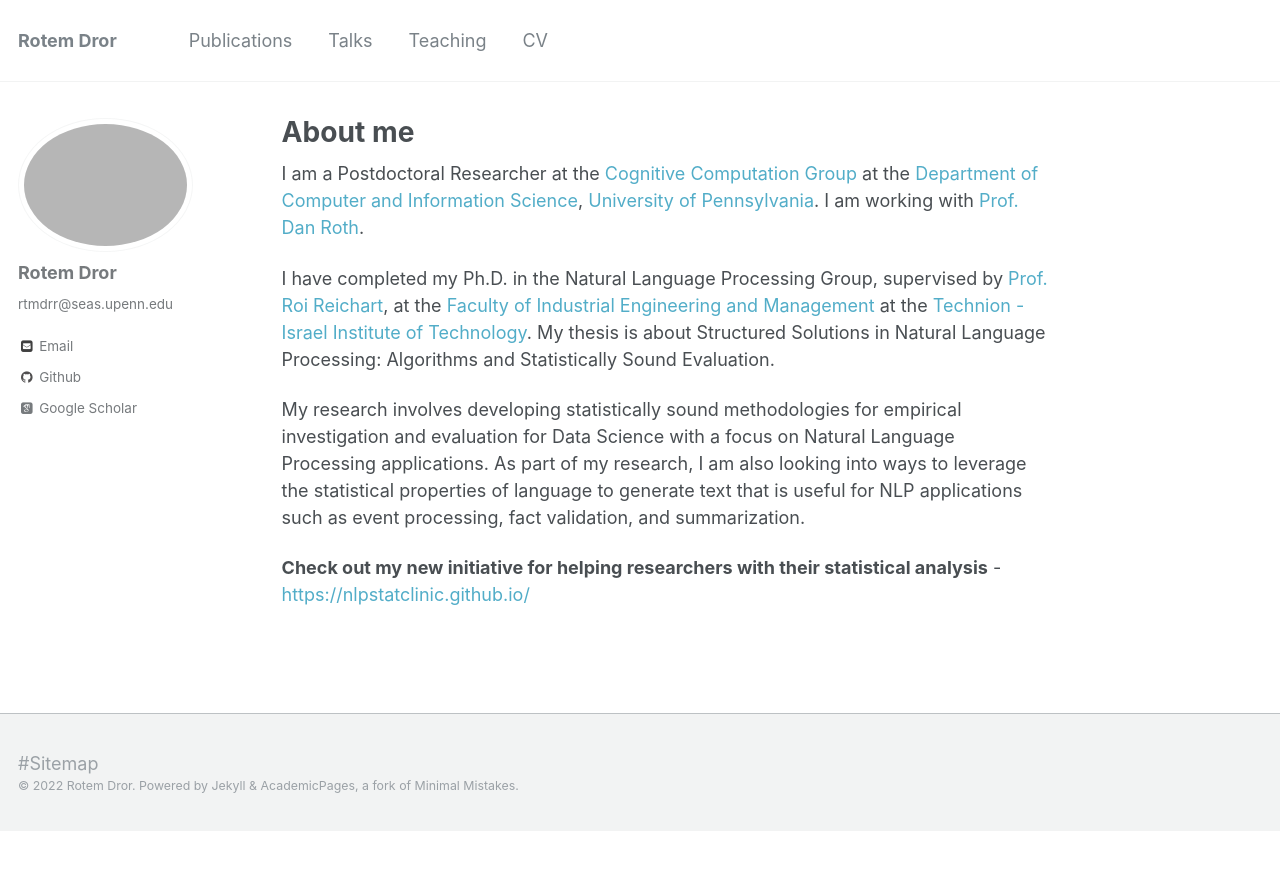
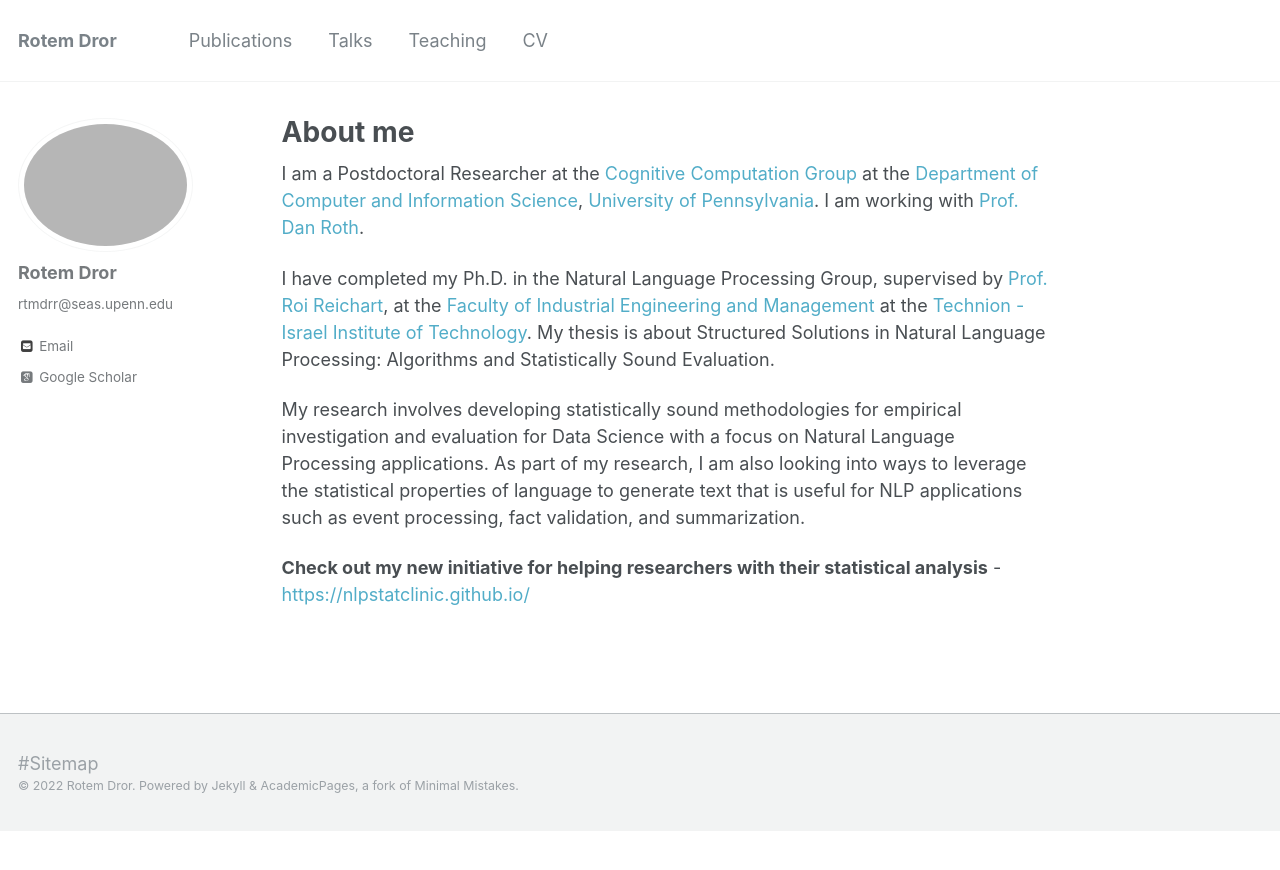
Before and after one commit to rtmdrr/rtmdrr.github.io, a Jekyll site: the page built from _pages/about.md, in a window 1280 px wide. Shown: the top 870 px of the page. Built offline with Jekyll 4.4.1, drawn with Linux system fonts in a browser that asks for light colours; some web fonts are replaced.

Commit message:
Update _config.yml

```diff
--- a/_config.yml
+++ b/_config.yml
@@ -92,7 +92,7 @@ author:
   flickr           :
   facebook         :
   foursquare       :
-  github           : rtmdrr
+  github           : #rtmdrr
   google_plus      :
   keybase          :
   instagram        :
```
